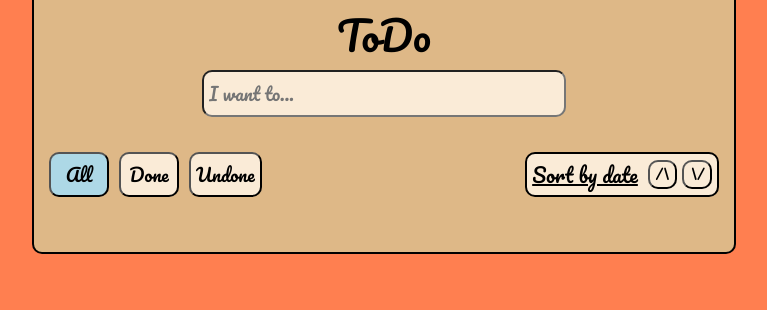
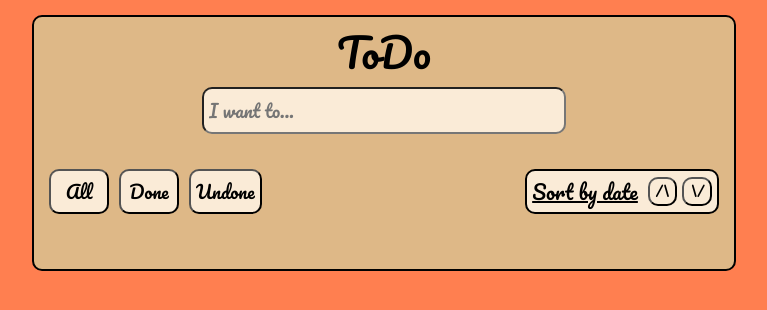
Before and after one commit to danilverisokin/ToDo, a React (Create React App) app in the folder todo/: page / in a window 1280 px wide. Shown: the top 310 px of the page, without its empty margins (256-1023 px from the left). Built offline with nearby package versions, Linux system fonts and the light colour scheme.

Commit message:
Change some components

```diff
--- a/todo/src/App.js
+++ b/todo/src/App.js
@@ -1,9 +1,9 @@
 import { useState, useEffect } from 'react';
 
 import TaskInput from './components/TaskInput';
-import FilterButtons from './components/FilterButtons';
 import Pagination from './components/Pagination';
-import TaskList from './components/TaskList';
+import TasksList from './components/TasksList';
+import DoneFilter from './components/DoneFilter';
 
 function App(props) {
   const [tasksList, setTasksList] = useState([]);
@@ -21,6 +21,7 @@ function App(props) {
 
     setTasksList(taskListsFiltered);
     // return () => console.log('unmount');
+    // }, [taskListsFiltered, page]);
   }, [taskListsFiltered, page]);
 
   return (
@@ -35,11 +36,15 @@ function App(props) {
       </div>
 
       <div className="container">
-        <FilterButtons saveBox={saveBox} setTaskListsFiltered={setTaskListsFiltered} />
+        <DoneFilter
+          saveBox={saveBox}
+          setTaskListsFiltered={setTaskListsFiltered}
+          taskListsFiltered={taskListsFiltered}
+        />
       </div>
 
       <div className="container">
-        <TaskList
+        <TasksList
           setTaskListsFiltered={setTaskListsFiltered}
           saveBox={saveBox}
           setSaveBox={setSaveBox}
--- a/todo/src/components/FilterButtons.js
+++ b/todo/src/components/DoneFilter.js
@@ -1,9 +1,10 @@
 import { useState } from 'react';
 
-const FilterButtons = (props) => {
-  const { saveBox, setTaskListsFiltered } = props;
+const DoneFilter = (props) => {
+  const { saveBox, setTaskListsFiltered, taskListsFiltered } = props;
+
   const [buttonActiveDone, setButtonActiveDone] = useState();
-  const [buttonActiveAll, setButtonActiveAll] = useState(true);
+  const [buttonActiveAll, setButtonActiveAll] = useState();
   const [buttonActiveUndone, setButtonActiveUndone] = useState();
 
   const [buttonSortUpActive, setButtonSortUpActive] = useState();
@@ -33,7 +34,7 @@ const FilterButtons = (props) => {
   };
   // Фильтрует по убыванию
   const handleSortUp = () => {
-    const newArr = [...saveBox].sort((a, b) => {
+    const newArr = [...taskListsFiltered].sort((a, b) => {
       if (a.date.getTime() < b.date.getTime()) return 1;
       if (a.date.getTime() > b.date.getTime()) return -1;
       return 0;
@@ -44,7 +45,7 @@ const FilterButtons = (props) => {
   };
   // Фильтрует по возрастанию
   const handleSortDown = () => {
-    const newArr = [...saveBox].sort((a, b) => {
+    const newArr = [...taskListsFiltered].sort((a, b) => {
       if (a.date.getTime() > b.date.getTime()) return 1;
       if (a.date.getTime() < b.date.getTime()) return -1;
       return 0;
@@ -101,4 +102,4 @@ const FilterButtons = (props) => {
   );
 };
 
-export default FilterButtons;
+export default DoneFilter;
--- a/todo/src/components/TaskList.js
+++ b/todo/src/components/TasksList.js
@@ -1,6 +1,6 @@
 import { useState } from 'react';
 
-const TaskList = (props) => {
+const TasksList = (props) => {
   const { tasksList, saveBox, setSaveBox, setTaskListsFiltered } = props;
   const [newCardName, setNewCardName] = useState();
   const [editCardId, setEditCardId] = useState();
@@ -114,4 +114,4 @@ const TaskList = (props) => {
   );
 };
 
-export default TaskList;
+export default TasksList;
--- a/todo/src/index.css
+++ b/todo/src/index.css
@@ -21,10 +21,8 @@ button {
   background-color: burlywood;
 
   border: 2px solid black;
-  border-top: none;
-  border-radius: 0 0 10px 10px;
-
-  margin: auto;
+  border-radius: 10px;
+  margin: 15px auto;
 }
 .container {
   padding-bottom: 20px;
```
